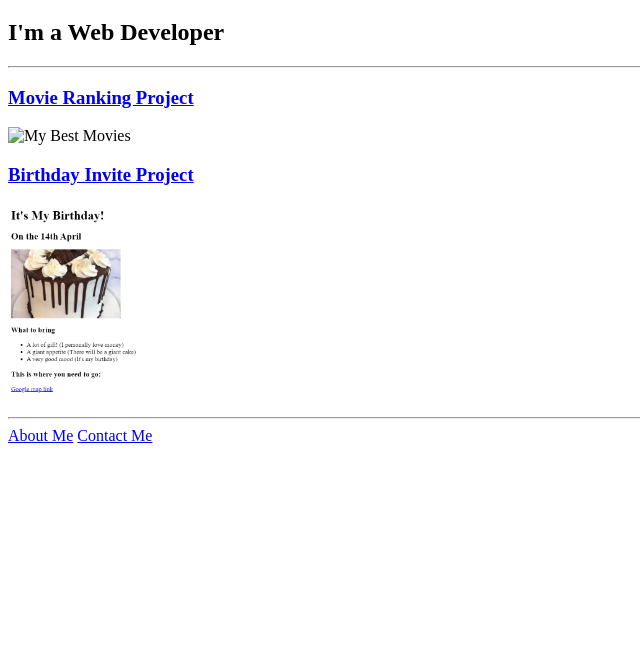
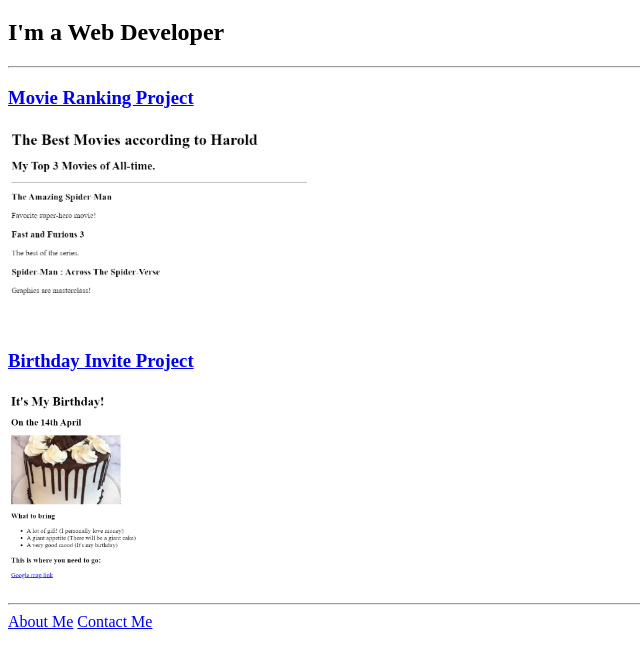
Before and after one commit to Harold-14/html-portfolio, a plain HTML site: page index.html in a window 1280 px wide. Shown: the part 61-726 px from the top of the page, without its empty margins (0-640 px from the left). Drawn offline with Linux system fonts and the light colour scheme.

Commit message:
Update index.html

```diff
--- a/index.html
+++ b/index.html
@@ -11,7 +11,7 @@
     <h2>I'm a Web Developer</h2>
     <hr>
     <a href="./public/movie-ranking.html"><h3>Movie Ranking Project</h3></a>
-    <img src="./assets/images/movie-ranking.png/" height="200" alt="My Best Movies">
+    <img src="./assets/images/movie-ranking.png" height="200" alt="My Best Movies">
     <a href="./public/birthday-invite.html"><h3>Birthday Invite Project</h3></a>
     <img src="./assets/images/Birthday-invite1.png" height="200" alt="birthday-invite">
     <hr>
```
